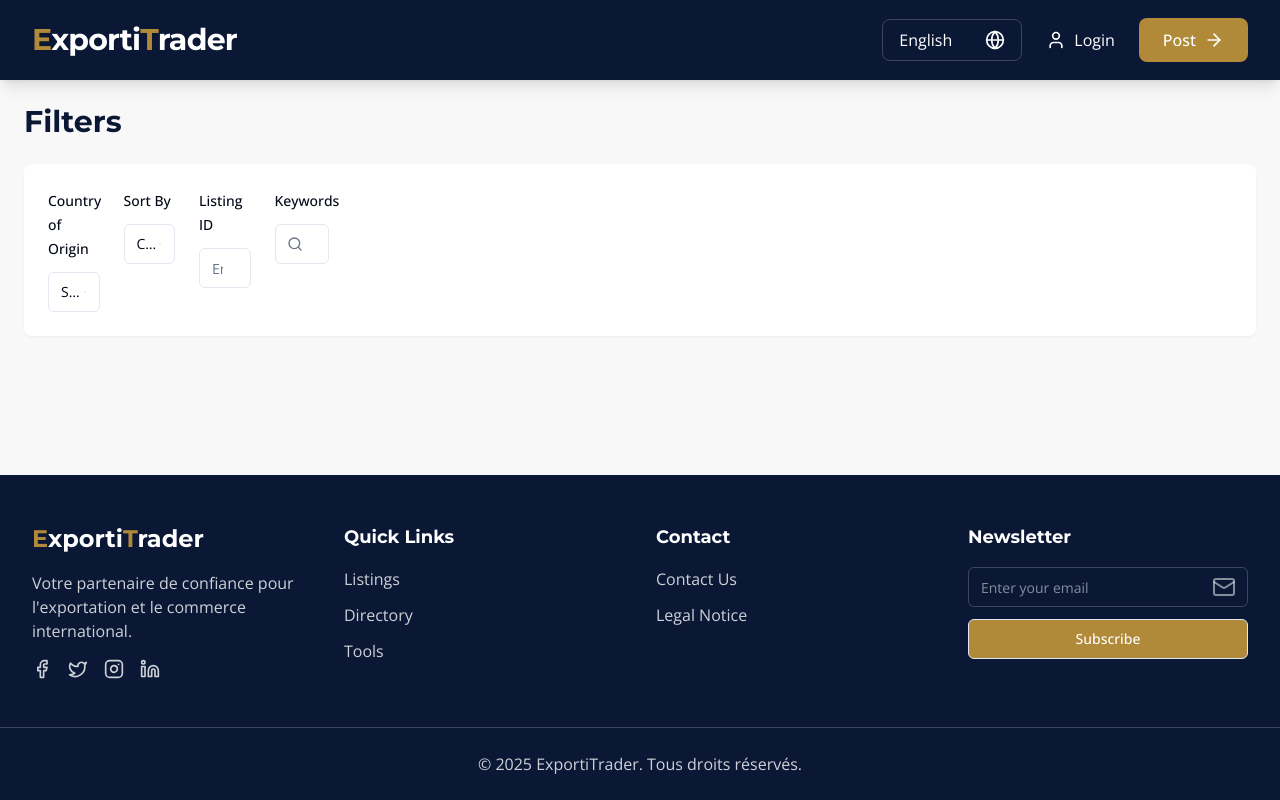
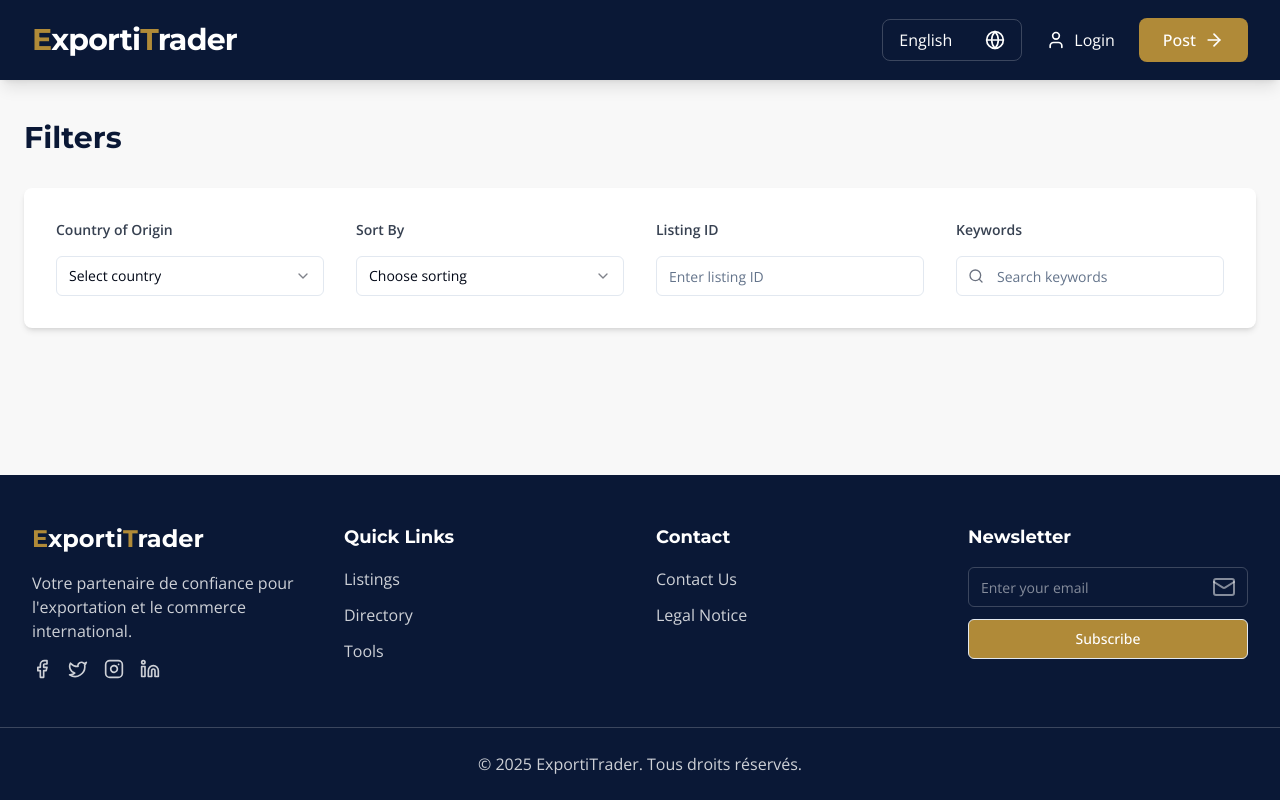
Before and after one commit to soufianehb/flagssvgg, a React (Vite) app: page / in a window 1280 px wide. Built offline with nearby package versions, Linux system fonts and the light colour scheme.

Commit message:
Update desktop layout components
Enhanced the layout of the desktop view by completing the necessary adjustments to ensure a better user experience.
[skip gpt_engineer]

```diff
--- a/src/components/filters/FilterForm.tsx
+++ b/src/components/filters/FilterForm.tsx
@@ -43,14 +43,14 @@ export const FilterForm = ({ className }: FilterFormProps) => {
   };
 
   return (
-    <form className={cn("space-y-6", className)}>
-      <div className="grid grid-cols-1 md:grid-cols-2 lg:grid-cols-4 gap-x-6 gap-y-8">
-        <div className="space-y-3">
-          <Label htmlFor="country" className="text-sm font-medium">
+    <form className={cn("space-y-8", className)}>
+      <div className="grid grid-cols-1 md:grid-cols-2 lg:grid-cols-4 gap-x-8 gap-y-6">
+        <div className="space-y-4">
+          <Label htmlFor="country" className="text-sm font-semibold text-gray-700 block">
             {t.filters.country.label}
           </Label>
           <Select>
-            <SelectTrigger id="country">
+            <SelectTrigger id="country" className="w-full bg-white">
               <SelectValue placeholder={t.filters.country.placeholder} />
             </SelectTrigger>
             <SelectContent>
@@ -63,12 +63,12 @@ export const FilterForm = ({ className }: FilterFormProps) => {
           </Select>
         </div>
 
-        <div className="space-y-3">
-          <Label htmlFor="sort" className="text-sm font-medium">
+        <div className="space-y-4">
+          <Label htmlFor="sort" className="text-sm font-semibold text-gray-700 block">
             {t.filters.sort.label}
           </Label>
           <Select>
-            <SelectTrigger id="sort">
+            <SelectTrigger id="sort" className="w-full bg-white">
               <SelectValue placeholder={t.filters.sort.placeholder} />
             </SelectTrigger>
             <SelectContent>
@@ -78,26 +78,27 @@ export const FilterForm = ({ className }: FilterFormProps) => {
           </Select>
         </div>
 
-        <div className="space-y-3">
-          <Label htmlFor="listingId" className="text-sm font-medium">
+        <div className="space-y-4">
+          <Label htmlFor="listingId" className="text-sm font-semibold text-gray-700 block">
             {t.filters.listingId.label}
           </Label>
           <Input
             id="listingId"
             type="number"
             placeholder={t.filters.listingId.placeholder}
+            className="w-full bg-white"
           />
         </div>
 
-        <div className="space-y-3">
-          <Label htmlFor="keywords" className="text-sm font-medium">
+        <div className="space-y-4">
+          <Label htmlFor="keywords" className="text-sm font-semibold text-gray-700 block">
             {t.filters.keywords.label}
           </Label>
           <div className="relative">
             <Search className="absolute left-3 top-1/2 -translate-y-1/2 h-4 w-4 text-gray-500" />
             <Input
               id="keywords"
-              className="pl-10"
+              className="pl-10 w-full bg-white"
               placeholder={t.filters.keywords.placeholder}
               value={keywords}
               onChange={handleKeywordsChange}
--- a/src/pages/Index.tsx
+++ b/src/pages/Index.tsx
@@ -11,15 +11,15 @@ const Index = () => {
     <div className="min-h-screen flex flex-col bg-secondary">
       <Header />
 
-      <main className="flex-1 p-4 md:p-6">
+      <main className="flex-1 px-4 py-8 md:px-6 md:py-10">
         <div className="max-w-7xl mx-auto">
-          <h2 className="text-2xl md:text-3xl font-bold mb-6 text-primary">
+          <h2 className="text-2xl md:text-3xl font-bold mb-8 text-primary">
             {t.filters.title}
           </h2>
 
           {/* Desktop Filters */}
-          <div className="hidden md:block bg-white rounded-lg shadow-sm p-6">
-            <FilterForm className="grid grid-cols-1 md:grid-cols-2 lg:grid-cols-4 gap-6" />
+          <div className="hidden md:block bg-white rounded-lg shadow-md p-8">
+            <FilterForm />
           </div>
 
           {/* Mobile Sheet */}
```
